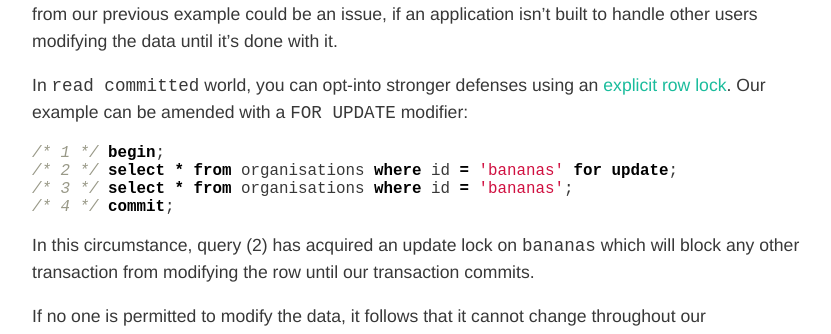
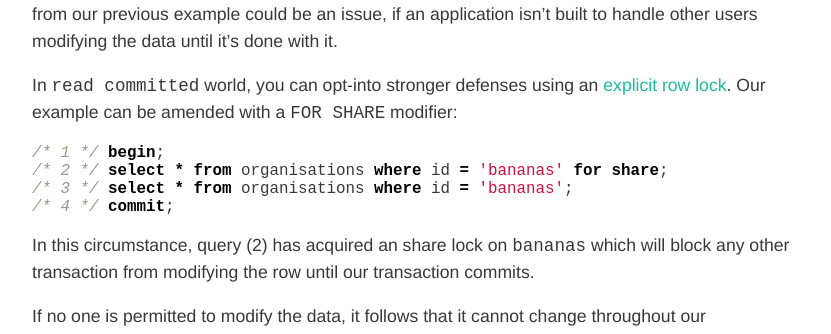
Before and after one commit to samstarling/blog.lawrencejones.dev, a Jekyll site: the page built from _posts/2021-11-29-isolation-levels.md, in a window 1280 px wide and 900 px high, scrolled down 1529 px. Shown: the part 157-491 px from the top of the window, without its empty margins (224-1055 px from the left). Built offline with Jekyll 4.4.1, drawn with Linux system fonts in a browser that asks for light colours; nearby versions of some CDN libraries; some web fonts are replaced; comment, search, counter and statistics services are not loaded.

Commit message:
FOR UPDATE -> FOR SHARE

````diff
--- a/_posts/2021-11-29-isolation-levels.md
+++ b/_posts/2021-11-29-isolation-levels.md
@@ -83,16 +83,16 @@ isn't built to handle other users modifying the data until it's done with it.
 
 In `read committed` world, you can opt-into stronger defenses using an [explicit
 row lock][postgres/explicit-locking]. Our example can be amended with a `FOR
-UPDATE` modifier:
+SHARE` modifier:
 
 ```sql
 /* 1 */ begin;
-/* 2 */ select * from organisations where id = 'bananas' for update;
+/* 2 */ select * from organisations where id = 'bananas' for share;
 /* 3 */ select * from organisations where id = 'bananas';
 /* 4 */ commit;
 ```
 
-In this circumstance, query (2) has acquired an update lock on `bananas` which
+In this circumstance, query (2) has acquired an share lock on `bananas` which
 will block any other transaction from modifying the row until our transaction
 commits.
 
````
